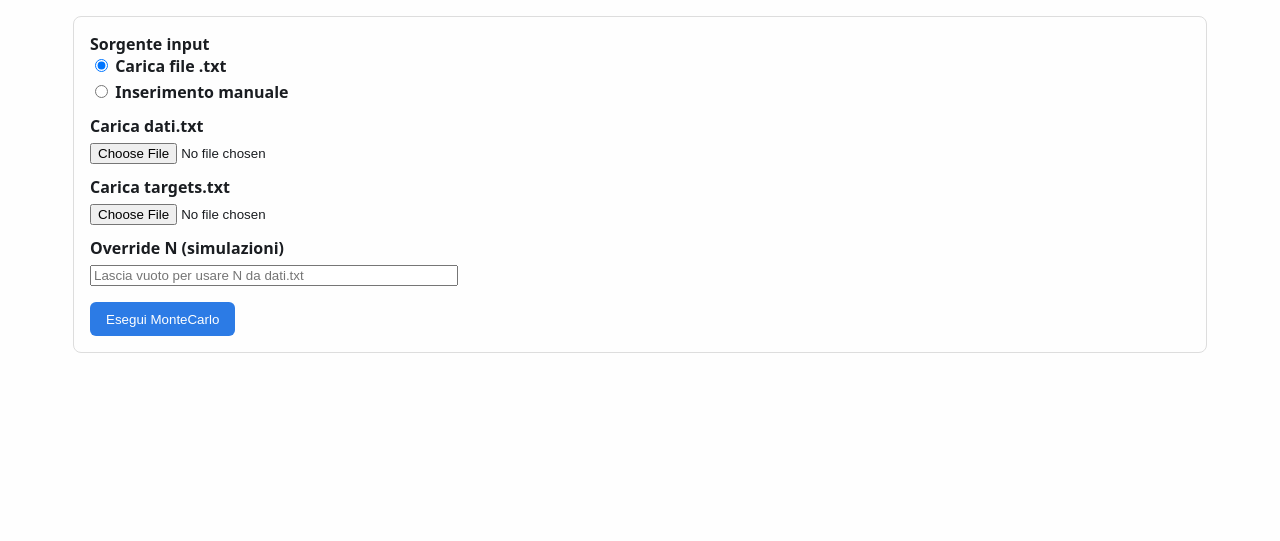
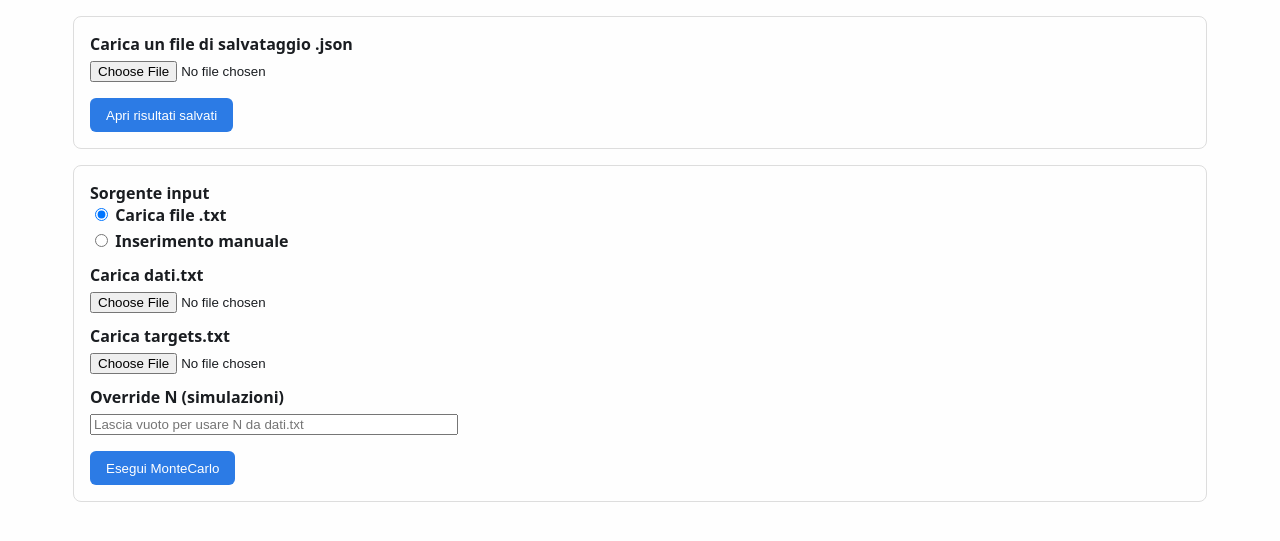
Before and after one commit to GianmarcoVasca/MC-Impact, a Python web app: template templates/index.html in a window 1280 px wide. Shown: the part 54-595 px from the top of the page. Run offline with Jinja, Linux system fonts and the light colour scheme; the template is opened without the code that fills it, so the values that code supplies are empty.

Commit message:
modifica provvisoria

```diff
--- a/templates/index.html
+++ b/templates/index.html
@@ -74,6 +74,17 @@
         {% endfor %}
       {% endif %}
     {% endwith %}
+    <div class="card" style="margin-bottom:1rem;">
+      <form action="{{ url_for('load_payload') }}" method="post" enctype="multipart/form-data">
+        <div class="row">
+          <label for="payload_file">Carica un file di salvataggio .json</label>
+          <input type="file" id="payload_file" name="payload_file" accept=".json" />
+        </div>
+        <div class="actions">
+          <button type="submit">Apri risultati salvati</button>
+        </div>
+      </form>
+    </div>
 
     <div class="card">
       <form id="mcForm" action="{{ url_for('run') }}" method="post" enctype="multipart/form-data">
```
Also changed, not shown: app.py (+22 -0 lines).
